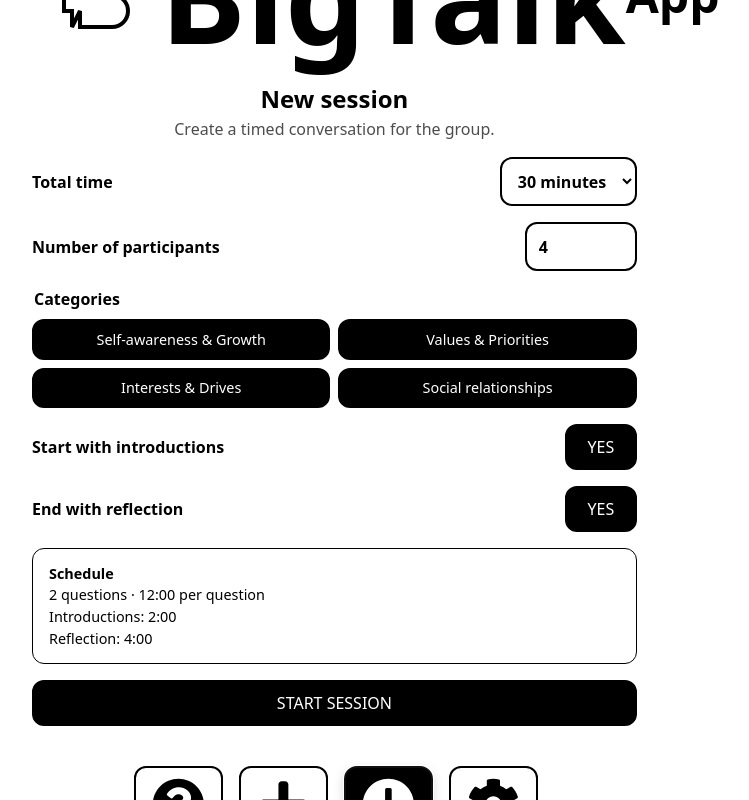
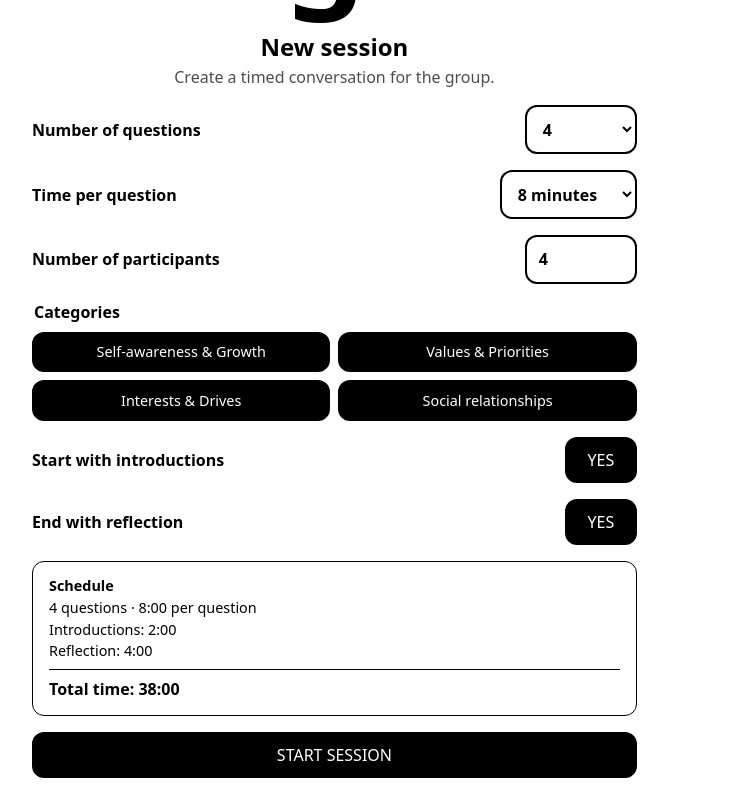
Before and after one commit to lindw3/bigtalkapp, a React (Vite) app: page / in a window 1280 px wide. Both pictures are taken after a click on the button 388 px from the left and 697 px from the top of the page. Shown: the whole page, without its empty margins (0-749 px from the left). Built offline with nearby package versions, Linux system fonts and the light colour scheme.

Commit message:
Fix med sessionssidan

```diff
--- a/src/components/NewSession.jsx
+++ b/src/components/NewSession.jsx
@@ -2,13 +2,15 @@ import { useEffect, useMemo, useState } from 'react';
 import { useLocale } from '../locale/LocaleContext';
 import styles from './NewSession.module.css';
 
-const TIMES = Array.from({ length: 12 }, (_, i) => (i + 1) * 5);
+const QUESTION_COUNTS = Array.from({ length: 20 }, (_, i) => i + 1);
+const QUESTION_TIMES = Array.from({ length: 15 }, (_, i) => i + 1);
 const shuffle = items => [...items].sort(() => Math.random() - 0.5);
 const clock = seconds => `${Math.floor(Math.max(0, seconds) / 60)}:${String(Math.max(0, seconds) % 60).padStart(2, '0')}`;
 
 export default function NewSession({ questions, categories }) {
   const { t, lang } = useLocale();
-  const [duration, setDuration] = useState(30);
+  const [questionCount, setQuestionCount] = useState(4);
+  const [minutesPerQuestion, setMinutesPerQuestion] = useState(8);
   const [people, setPeople] = useState(4);
   const [chosen, setChosen] = useState(categories);
   const [intro, setIntro] = useState(true);
@@ -19,10 +21,6 @@ export default function NewSession({ questions, categories }) {
   const [running, setRunning] = useState(false);
 
   useEffect(() => {
-    setChosen(current => [...current.filter(c => categories.includes(c)), ...categories.filter(c => !current.includes(c))]);
-  }, [categories]);
-
-  useEffect(() => {
     if (!running || left <= 0) return undefined;
     const id = setInterval(() => setLeft(value => Math.max(0, value - 1)), 1000);
     return () => clearInterval(id);
@@ -31,21 +29,18 @@ export default function NewSession({ questions, categories }) {
   const available = useMemo(() => questions.filter(q => chosen.includes(q.category)), [questions, chosen]);
   const introTime = intro ? people * 30 : 0;
   const reflectionTime = reflection ? people * 60 : 0;
-  const questionTime = Math.max(0, duration * 60 - introTime - reflectionTime);
-  const minimumQuestionTime = Math.min(12, 6 + Math.max(0, people - 2) * 2) * 60;
-  const count = Math.min(available.length, Math.floor(questionTime / minimumQuestionTime));
-  const canStart = available.length > 0 && count > 0;
+  const questionTime = questionCount * minutesPerQuestion * 60;
+  const totalTime = introTime + questionTime + reflectionTime;
+  const canStart = available.length >= questionCount;
   const text = q => typeof q.question === 'string' ? q.question : q.question?.[lang] || q.question?.sv || '';
 
   const start = () => {
     if (!canStart) return;
-    const selected = shuffle(available).slice(0, count);
-    const perQuestion = Math.floor(questionTime / selected.length);
-    let remainder = questionTime - perQuestion * selected.length;
+    const selected = shuffle(available).slice(0, questionCount);
     const plan = [];
     if (intro) plan.push({ type: 'introduction', text: t('session.introductionPrompt'), seconds: introTime });
     selected.forEach(q => {
-      plan.push({ type: 'question', text: text(q), category: q.category, seconds: perQuestion + (remainder-- > 0 ? 1 : 0) });
+      plan.push({ type: 'question', text: text(q), category: q.category, seconds: minutesPerQuestion * 60 });
     });
     if (reflection) plan.push({ type: 'reflection', text: t('session.reflectionPrompt'), seconds: reflectionTime });
     setSteps(plan); setIndex(0); setLeft(plan[0].seconds); setRunning(true);
@@ -88,9 +83,14 @@ export default function NewSession({ questions, categories }) {
   return (
     <section className={styles.container}>
       <header><h2>{t('session.title')}</h2><p>{t('session.description')}</p></header>
-      <label className={styles.field}>{t('session.duration')}
-        <select value={duration} onChange={e => setDuration(Number(e.target.value))}>
-          {TIMES.map(value => <option key={value} value={value}>{value} {t('session.minutes')}</option>)}
+      <label className={styles.field}>{t('session.questionCount')}
+        <select value={questionCount} onChange={e => setQuestionCount(Number(e.target.value))}>
+          {QUESTION_COUNTS.map(value => <option key={value} value={value}>{value}</option>)}
+        </select>
+      </label>
+      <label className={styles.field}>{t('session.timePerQuestion')}
+        <select value={minutesPerQuestion} onChange={e => setMinutesPerQuestion(Number(e.target.value))}>
+          {QUESTION_TIMES.map(value => <option key={value} value={value}>{value} {t('session.minutes')}</option>)}
         </select>
       </label>
       <label className={styles.field}>{t('session.participants')}
@@ -105,11 +105,12 @@ export default function NewSession({ questions, categories }) {
       <div className={styles.toggle}><span>{t('session.includeIntroduction')}</span><button className={intro ? styles.selected : ''} onClick={() => setIntro(v => !v)}>{intro ? t('yes') : t('no')}</button></div>
       <div className={styles.toggle}><span>{t('session.includeReflection')}</span><button className={reflection ? styles.selected : ''} onClick={() => setReflection(v => !v)}>{reflection ? t('yes') : t('no')}</button></div>
       <div className={styles.summary}><strong>{t('session.plan')}</strong>
-        <span>{count} {t('session.questions')} · {clock(count ? Math.floor(questionTime / count) : 0)} {t('session.perQuestion')}</span>
+        <span>{questionCount} {t('session.questions')} · {clock(minutesPerQuestion * 60)} {t('session.perQuestion')}</span>
         {intro && <span>{t('session.introduction')}: {clock(introTime)}</span>}
         {reflection && <span>{t('session.reflection')}: {clock(reflectionTime)}</span>}
+        <strong className={styles.total}>{t('session.totalTime')}: {clock(totalTime)}</strong>
       </div>
-      {!canStart && <p className={styles.warning}>{available.length ? t('session.timeWarning') : t('session.selectCategoryWarning')}</p>}
+      {!canStart && <p className={styles.warning}>{available.length ? t('session.notEnoughQuestions') : t('session.selectCategoryWarning')}</p>}
       <button className={styles.start} disabled={!canStart} onClick={start}>{t('session.start')}</button>
     </section>
   );
--- a/src/components/NewSession.module.css
+++ b/src/components/NewSession.module.css
@@ -23,6 +23,7 @@
 .toggle { display:flex; justify-content:space-between; align-items:center; gap:1rem; font-weight:600; }
 .toggle button { min-width:4.5rem; }
 .summary { display:flex; flex-direction:column; padding:.85rem 1rem; border:1px solid var(--c-border); border-radius:12px; font-size:.9rem; }
+.total { margin-top:.45rem; padding-top:.45rem; border-top:1px solid var(--c-border); font-size:1rem; }
 .warning { margin:0; text-align:center; font-size:.9rem; font-weight:600; }
 .start:disabled { opacity:.4; cursor:not-allowed; }
 .center { min-height:100%; display:flex; flex-direction:column; justify-content:center; align-items:center; gap:.75rem; }
--- a/src/locales/en.json
+++ b/src/locales/en.json
@@ -26,7 +26,9 @@
   "session": {
     "title": "New session",
     "description": "Create a timed conversation for the group.",
-    "duration": "Total time",
+    "questionCount": "Number of questions",
+    "timePerQuestion": "Time per question",
+    "totalTime": "Total time",
     "minutes": "minutes",
     "participants": "Number of participants",
     "categories": "Categories",
@@ -40,7 +42,7 @@
     "introductionPrompt": "Go around the group and briefly introduce yourselves.",
     "reflectionPrompt": "Go around the group: What will you take away from this conversation?",
     "selectCategoryWarning": "Select at least one category containing questions.",
-    "timeWarning": "Choose more time or fewer rounds to leave room for conversation questions.",
+    "notEnoughQuestions": "There are not enough questions in the selected categories. Select more categories or fewer questions.",
     "start": "START SESSION",
     "pause": "Pause",
     "resume": "Resume",
--- a/src/locales/sv.json
+++ b/src/locales/sv.json
@@ -26,7 +26,9 @@
   "session": {
     "title": "Ny session",
     "description": "Skapa en tidsatt samtalsrunda för gruppen.",
-    "duration": "Total tid",
+    "questionCount": "Antal frågor",
+    "timePerQuestion": "Tid per fråga",
+    "totalTime": "Total tid",
     "minutes": "minuter",
     "participants": "Antal deltagare",
     "categories": "Kategorier",
@@ -40,7 +42,7 @@
     "introductionPrompt": "Gå laget runt och presentera er kort för varandra.",
     "reflectionPrompt": "Gå laget runt: Vad tar du med dig från samtalet?",
     "selectCategoryWarning": "Välj minst en kategori med frågor.",
-    "timeWarning": "Välj mer tid eller färre rundor för att ge plats åt samtalsfrågor.",
+    "notEnoughQuestions": "Det finns inte tillräckligt många frågor i de valda kategorierna. Välj fler kategorier eller färre frågor.",
     "start": "STARTA SESSION",
     "pause": "Pausa",
     "resume": "Fortsätt",
```
